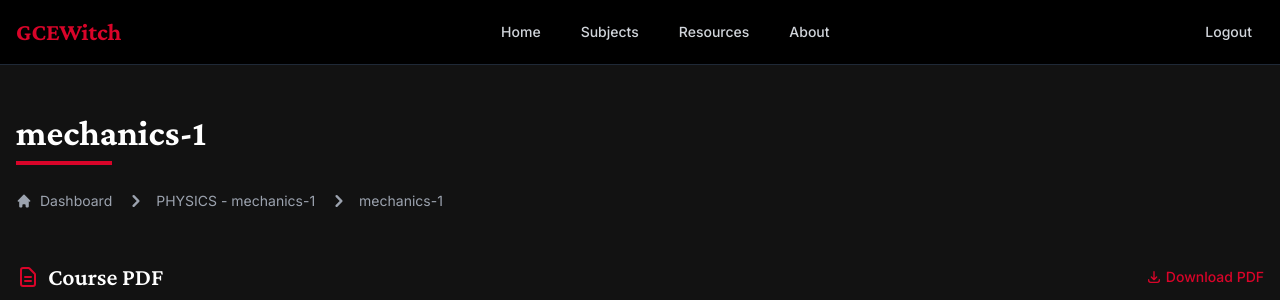
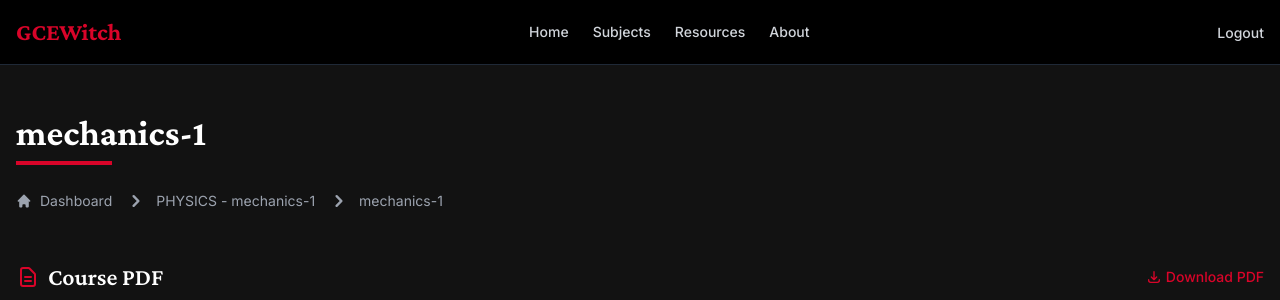
Before and after one commit to OmgbakeviN/GCEBlog, a Django app: page /chapitre/1/cours/ in a window 1280 px wide. Shown: the top 300 px of the page. Run offline with Django 5.2, Linux system fonts and the light colour scheme; a user stored in the database is signed in; data comes from the database, SQL or seed files in the repository; some libraries are stand-ins or nearby versions.

Commit message:
Refactor navbar structure and improve mobile menu functionality

```diff
--- a/core/templates/navbar.html
+++ b/core/templates/navbar.html
@@ -1,43 +1,37 @@
 <nav class="bg-black border-b border-gray-800">
     <div class="container mx-auto px-4">
-        <div class="flex items-center justify-between h-16">
+        <div class="flex justify-between items-center h-16">
+
+            <!-- Logo -->
             <div class="flex items-center">
-                <a href="{% url 'index' %}" class="flex items-center">
-                    <span class="text-primary font-serif text-2xl font-bold">GCEWitch</span>
-                </a>
+                <a href="{% url 'index' %}" class="text-primary font-serif text-2xl font-bold">GCEWitch</a>
             </div>
 
-            <div class="hidden md:block">
-                <div class="ml-10 flex items-center space-x-4">
-                    <a href="{% url 'index' %}" class="text-gray-300 hover:text-white px-3 py-2 rounded-md text-sm font-medium">Home</a>
-                    <a href="#" class="text-gray-300 hover:text-white px-3 py-2 rounded-md text-sm font-medium">Subjects</a>
-                    <a href="#" class="text-gray-300 hover:text-white px-3 py-2 rounded-md text-sm font-medium">Resources</a>
-                    <a href="#" class="text-gray-300 hover:text-white px-3 py-2 rounded-md text-sm font-medium">About</a>
-                </div>
+            <!-- Desktop Menu -->
+            <div class="hidden md:flex items-center space-x-6">
+                <a href="{% url 'index' %}" class="text-gray-300 hover:text-white text-sm font-medium">Home</a>
+                <a href="#" class="text-gray-300 hover:text-white text-sm font-medium">Subjects</a>
+                <a href="#" class="text-gray-300 hover:text-white text-sm font-medium">Resources</a>
+                <a href="#" class="text-gray-300 hover:text-white text-sm font-medium">About</a>
             </div>
 
-            <div class="hidden md:block">
-                <div class="ml-4 flex items-center md:ml-6">
+            <!-- Auth Buttons (Desktop) -->
+            <div class="hidden md:flex items-center space-x-4">
                 {% if user.is_authenticated %}
-                    <!-- <a href="#" class="text-gray-300 hover:text-white px-3 py-2 rounded-md text-sm font-medium">Dashboard</a>
-                    <a href="{% url 'logout' %}" class="bg-primary hover:bg-red-700 text-white px-4 py-2 rounded-md text-sm font-medium ml-4">Logout</a> -->
                 <form method="POST" action="{% url 'logout' %}">
                     {% csrf_token %}
-                        <button type="submit" class="text-gray-300 hover:text-white px-3 py-2 rounded-md text-sm font-medium">Logout</button>
+                    <button type="submit" class="text-gray-300 hover:text-white text-sm font-medium">Logout</button>
                 </form>
                 {% else %}
-                    <a href="{% url 'login' %}" class="text-gray-300 hover:text-white px-3 py-2 rounded-md text-sm font-medium">Login</a>
-                    <a href="{% url 'register' %}" class="bg-primary hover:bg-red-700 text-white px-4 py-2 rounded-md text-sm font-medium ml-4">Register</a>
+                <a href="{% url 'login' %}" class="text-gray-300 hover:text-white text-sm font-medium">Login</a>
+                <a href="{% url 'register' %}" class="bg-primary hover:bg-red-700 text-white px-4 py-2 rounded-md text-sm font-medium">Register</a>
                 {% endif %}
             </div>
-            </div>
 
-            <!-- Mobile menu button -->
+            <!-- Mobile Menu Button -->
             <div class="md:hidden flex items-center">
-                <button type="button" class="inline-flex items-center justify-center p-2 rounded-md text-gray-400 hover:text-white hover:bg-gray-700 focus:outline-none" aria-controls="mobile-menu" aria-expanded="false">
-                    <span class="sr-only">Open main menu</span>
-                    <!-- Menu icon -->
-                    <svg class="block h-6 w-6" xmlns="http://www.w3.org/2000/svg" fill="none" viewBox="0 0 24 24" stroke="currentColor" aria-hidden="true">
+                <button id="mobile-menu-toggle" type="button" class="text-gray-400 hover:text-white hover:bg-gray-700 p-2 rounded-md focus:outline-none">
+                    <svg class="h-6 w-6" xmlns="http://www.w3.org/2000/svg" fill="none" viewBox="0 0 24 24" stroke="currentColor">
                         <path stroke-linecap="round" stroke-linejoin="round" stroke-width="2" d="M4 6h16M4 12h16M4 18h16" />
                     </svg>
                 </button>
@@ -45,23 +39,34 @@
         </div>
     </div>
 
-    <!-- Mobile menu -->
+    <!-- Mobile Menu -->
     <div class="md:hidden hidden" id="mobile-menu">
-        <div class="px-2 pt-2 pb-3 space-y-1 sm:px-3">
-            <a href="{% url 'index' %}" class="text-gray-300 hover:text-white block px-3 py-2 rounded-md text-base font-medium">Home</a>
-            <a href="#" class="text-gray-300 hover:text-white block px-3 py-2 rounded-md text-base font-medium">Subjects</a>
-            <a href="#" class="text-gray-300 hover:text-white block px-3 py-2 rounded-md text-base font-medium">Resources</a>
-            <a href="#" class="text-gray-300 hover:text-white block px-3 py-2 rounded-md text-base font-medium">About</a>
+        <div class="px-4 pt-4 pb-4 space-y-1">
+            <a href="{% url 'index' %}" class="block text-gray-300 hover:text-white px-3 py-2 rounded-md text-base font-medium">Home</a>
+            <a href="#" class="block text-gray-300 hover:text-white px-3 py-2 rounded-md text-base font-medium">Subjects</a>
+            <a href="#" class="block text-gray-300 hover:text-white px-3 py-2 rounded-md text-base font-medium">Resources</a>
+            <a href="#" class="block text-gray-300 hover:text-white px-3 py-2 rounded-md text-base font-medium">About</a>
 
-            <div class="pt-4 pb-3 border-t border-gray-700">
+            <div class="border-t border-gray-700 mt-3 pt-3">
                 {% if user.is_authenticated %}
-                <a href="#" class="block px-3 py-2 rounded-md text-base font-medium text-gray-400 hover:text-white">Dashboard</a>
-                <a href="{% url 'logout' %}" class="block px-3 py-2 rounded-md text-base font-medium text-gray-400 hover:text-white">Logout</a>
+                <a href="#" class="block text-gray-400 hover:text-white px-3 py-2 text-base font-medium">Dashboard</a>
+                <form method="POST" action="{% url 'logout' %}" class="block">
+                    {% csrf_token %}
+                    <button type="submit" class="w-full text-left text-gray-400 hover:text-white px-3 py-2 text-base font-medium">Logout</button>
+                </form>
                 {% else %}
-                <a href="{% url 'login' %}" class="block px-3 py-2 rounded-md text-base font-medium text-gray-400 hover:text-white">Login</a>
+                <a href="{% url 'login' %}" class="block text-gray-400 hover:text-white px-3 py-2 text-base font-medium">Login</a>
                 <a href="{% url 'register' %}" class="block mt-1 bg-primary text-white px-3 py-2 rounded-md text-base font-medium">Register</a>
                 {% endif %}
             </div>
         </div>
     </div>
 </nav>
+<script>
+    const toggleBtn = document.getElementById('mobile-menu-toggle');
+    const mobileMenu = document.getElementById('mobile-menu');
+
+    toggleBtn.addEventListener('click', () => {
+        mobileMenu.classList.toggle('hidden');
+    });
+</script>
```
Lines whose indentation alone changed are shown as unchanged.
